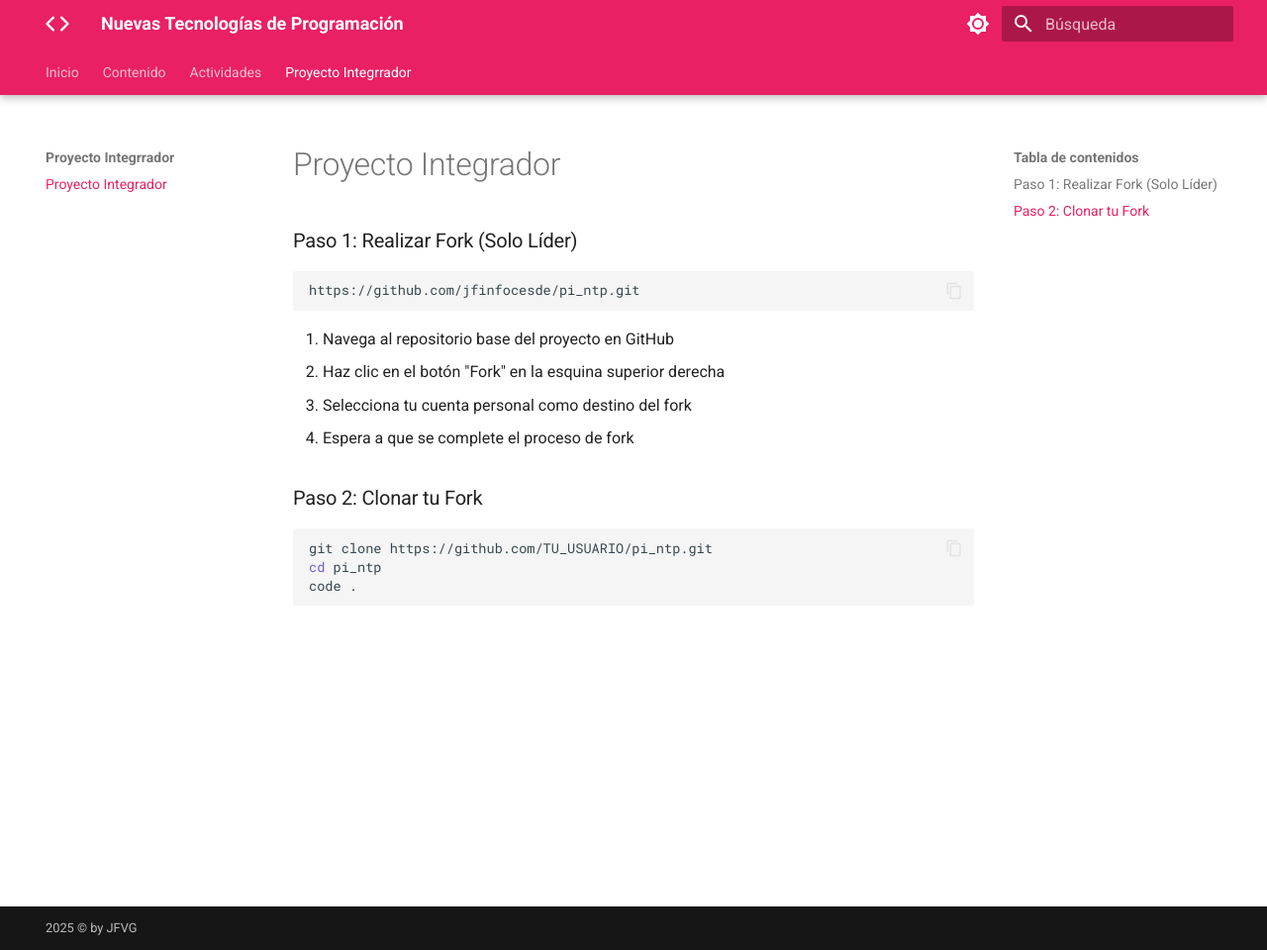
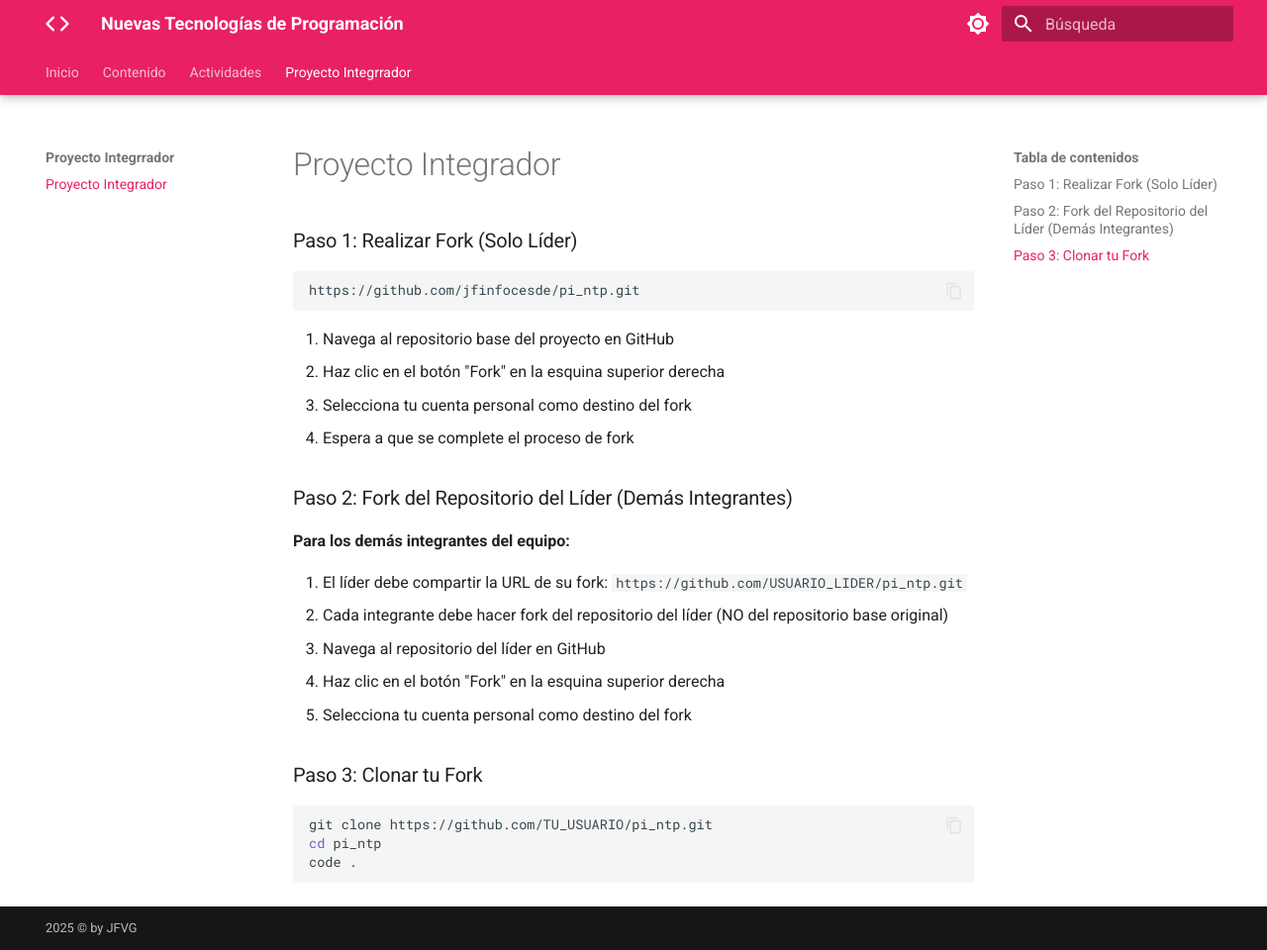
Before and after one commit to jfinfocesde/25ntp, an MkDocs documentation site: the page built from docs/pi/p1.md, in a window 1280 px wide and 960 px high. Shown: the whole window at 99% size. Built offline with MkDocs 1.6.1 and Material for MkDocs 9.7.7, drawn with Linux system fonts in a browser that asks for light colours.

Commit message:
28-08-2025

````diff
--- a/docs/pi/p1.md
+++ b/docs/pi/p1.md
@@ -11,7 +11,17 @@
 3. Selecciona tu cuenta personal como destino del fork
 4. Espera a que se complete el proceso de fork
 
-### Paso 2: Clonar tu Fork
+### Paso 2: Fork del Repositorio del Líder (Demás Integrantes)
+
+**Para los demás integrantes del equipo:**
+
+1. El líder debe compartir la URL de su fork: `https://github.com/USUARIO_LIDER/pi_ntp.git`
+2. Cada integrante debe hacer fork del repositorio del líder (NO del repositorio base original)
+3. Navega al repositorio del líder en GitHub
+4. Haz clic en el botón "Fork" en la esquina superior derecha
+5. Selecciona tu cuenta personal como destino del fork
+
+### Paso 3: Clonar tu Fork
 ```bash
 git clone https://github.com/TU_USUARIO/pi_ntp.git
 cd pi_ntp
````
